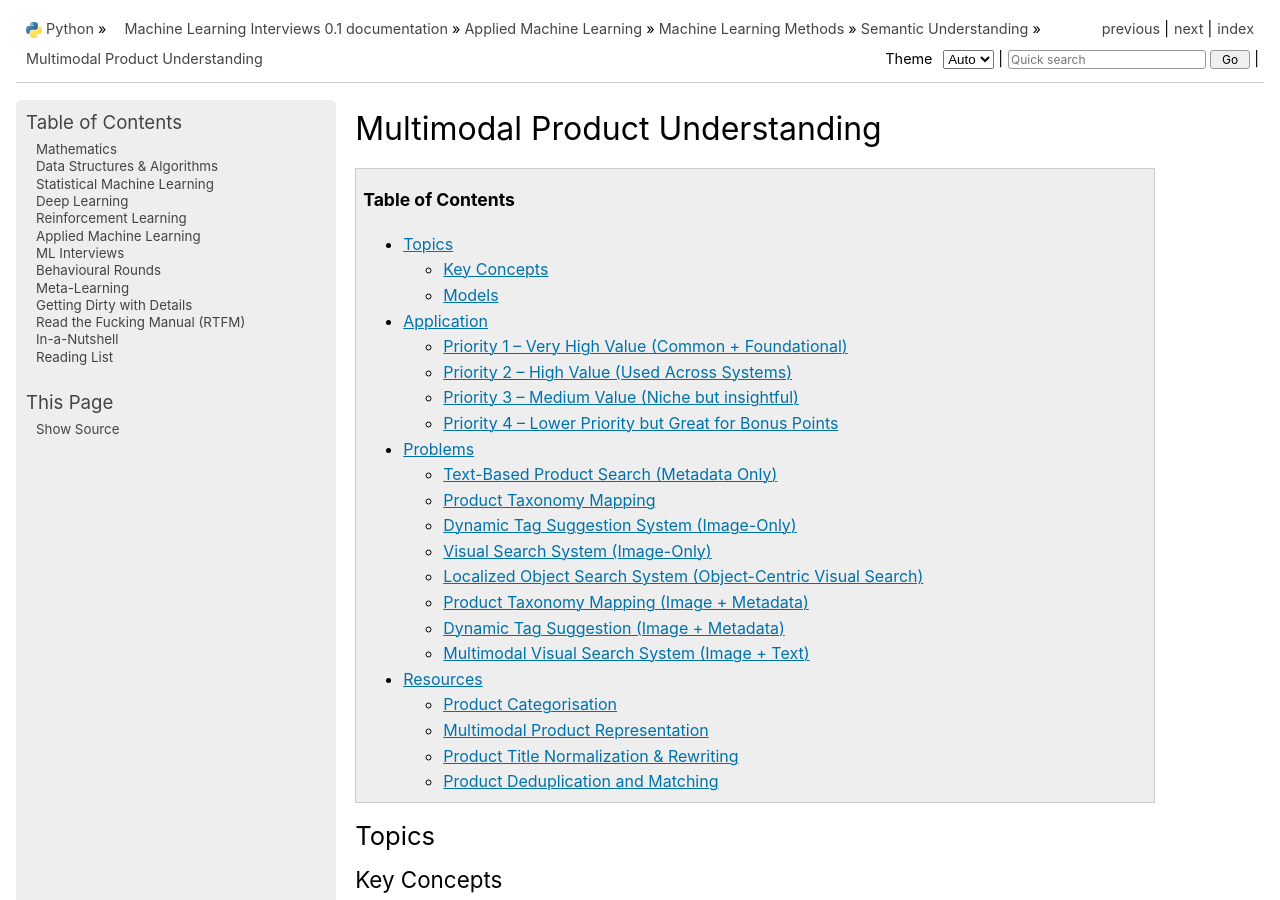
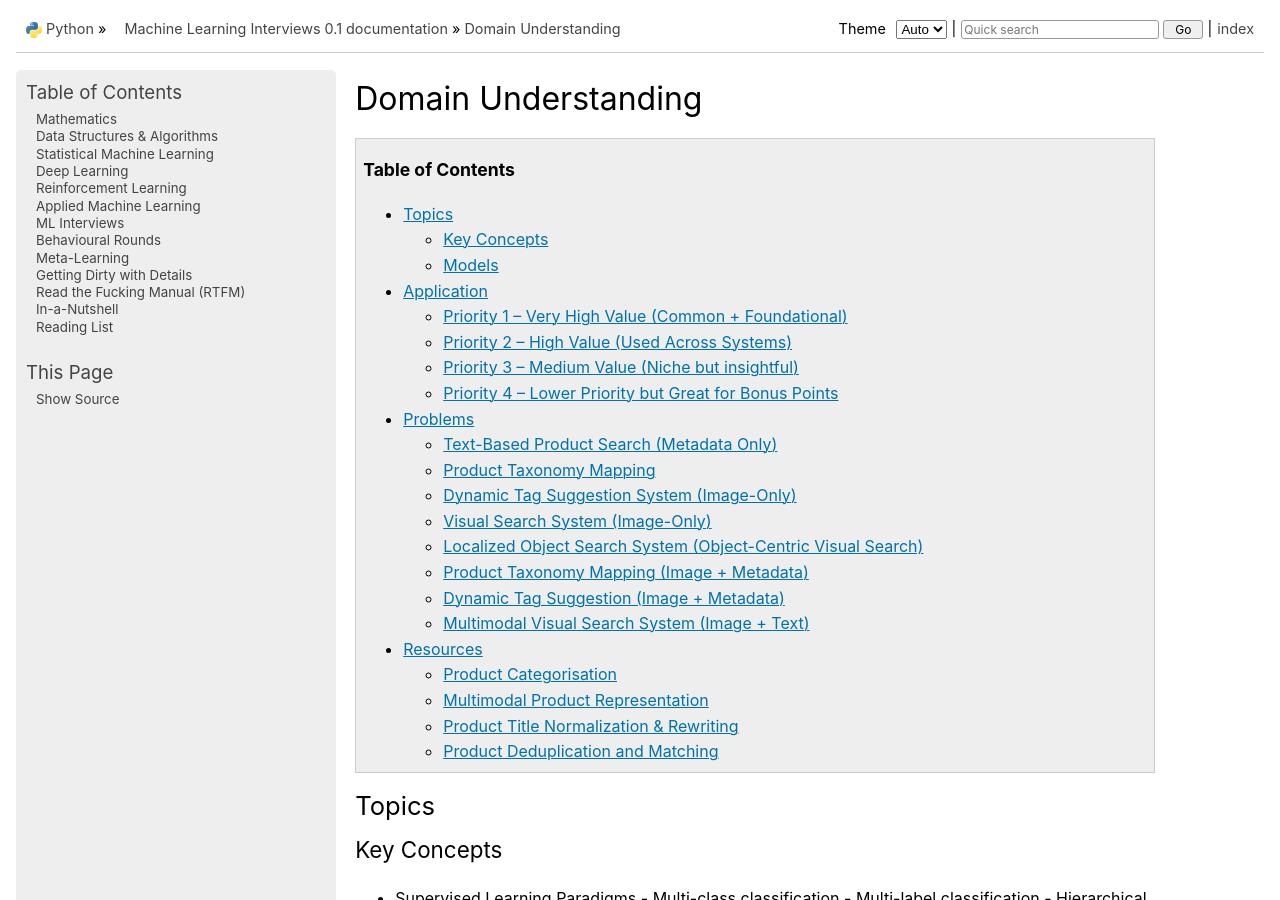
Before and after one commit to uselesstechjunks/leetcode, a Sphinx documentation site: the page built from docs/source/applied/methods/semantic/domain.rst, in a window 1280 px wide and 900 px high. Built offline with Sphinx 7.4.7, drawn with Linux system fonts in a browser that asks for light colours; pages that are not in the unit, such as notebooks, are missing from menus; some of the changed text lies outside the part shown.

Commit message:
Update and rename product.rst to domain.rst

```diff
--- a/docs/source/applied/methods/semantic/product.rst
+++ b/docs/source/applied/methods/semantic/domain.rst
@@ -1,5 +1,5 @@
 ##########################################################################
-Multimodal Product Understanding
+Domain Understanding
 ##########################################################################
 .. contents:: Table of Contents
 	:depth: 2
```
